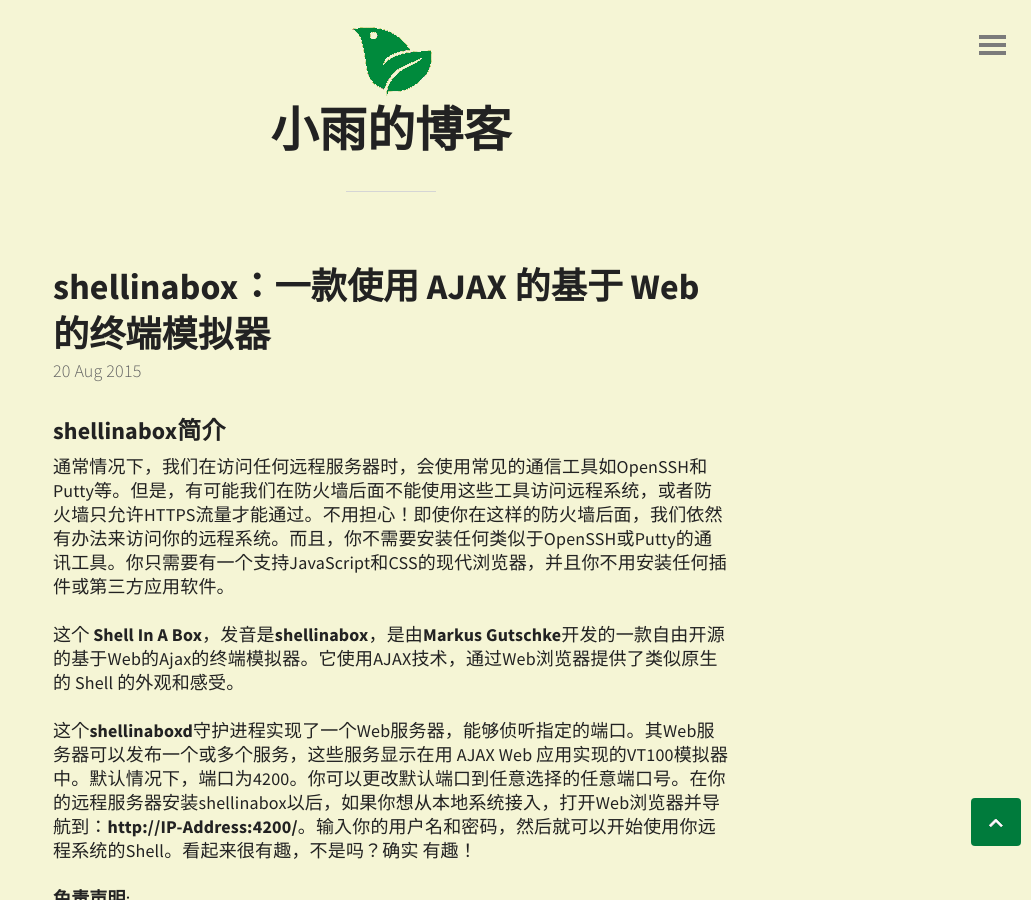
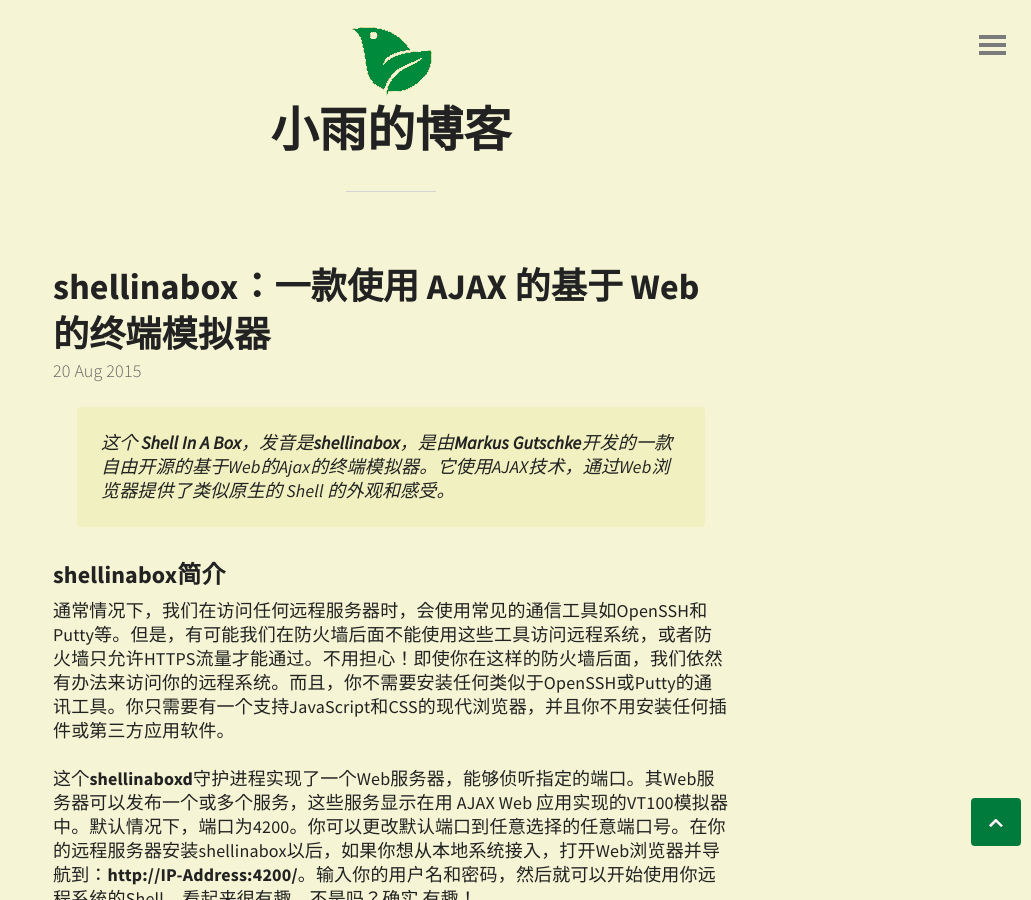
Before and after one commit to xiaoyu33/xiaoyu33.github.io, a Jekyll site: the page built from _posts/2015-08-20-shellinabox：一款使用 AJAX 的基于 Web 的终端模拟器.md, in a window 1280 px wide and 900 px high. Shown: the whole window, without its empty margins (249-1280 px from the left). Built offline with Jekyll 4.4.1, drawn with Linux system fonts in a browser that asks for light colours; comment, search, counter and statistics services are not loaded.

```diff
--- a/_posts/2015-08-20-shellinabox：一款使用 AJAX 的基于 Web 的终端模拟器.md
+++ b/_posts/2015-08-20-shellinabox：一款使用 AJAX 的基于 Web 的终端模拟器.md
@@ -2,11 +2,11 @@
 title: shellinabox：一款使用 AJAX 的基于 Web 的终端模拟器
 ---
 
+> 这个 **Shell In A Box**，发音是**shellinabox**，是由**Markus Gutschke**开发的一款自由开源的基于Web的Ajax的终端模拟器。它使用AJAX技术，通过Web浏览器提供了类似原生的 Shell 的外观和感受。
+
 ### shellinabox简介 ###
 
 通常情况下，我们在访问任何远程服务器时，会使用常见的通信工具如OpenSSH和Putty等。但是，有可能我们在防火墙后面不能使用这些工具访问远程系统，或者防火墙只允许HTTPS流量才能通过。不用担心！即使你在这样的防火墙后面，我们依然有办法来访问你的远程系统。而且，你不需要安装任何类似于OpenSSH或Putty的通讯工具。你只需要有一个支持JavaScript和CSS的现代浏览器，并且你不用安装任何插件或第三方应用软件。
-
-这个 **Shell In A Box**，发音是**shellinabox**，是由**Markus Gutschke**开发的一款自由开源的基于Web的Ajax的终端模拟器。它使用AJAX技术，通过Web浏览器提供了类似原生的 Shell 的外观和感受。
 
 这个**shellinaboxd**守护进程实现了一个Web服务器，能够侦听指定的端口。其Web服务器可以发布一个或多个服务，这些服务显示在用 AJAX Web 应用实现的VT100模拟器中。默认情况下，端口为4200。你可以更改默认端口到任意选择的任意端口号。在你的远程服务器安装shellinabox以后，如果你想从本地系统接入，打开Web浏览器并导航到：**http://IP-Address:4200/**。输入你的用户名和密码，然后就可以开始使用你远程系统的Shell。看起来很有趣，不是吗？确实 有趣！
 
```
